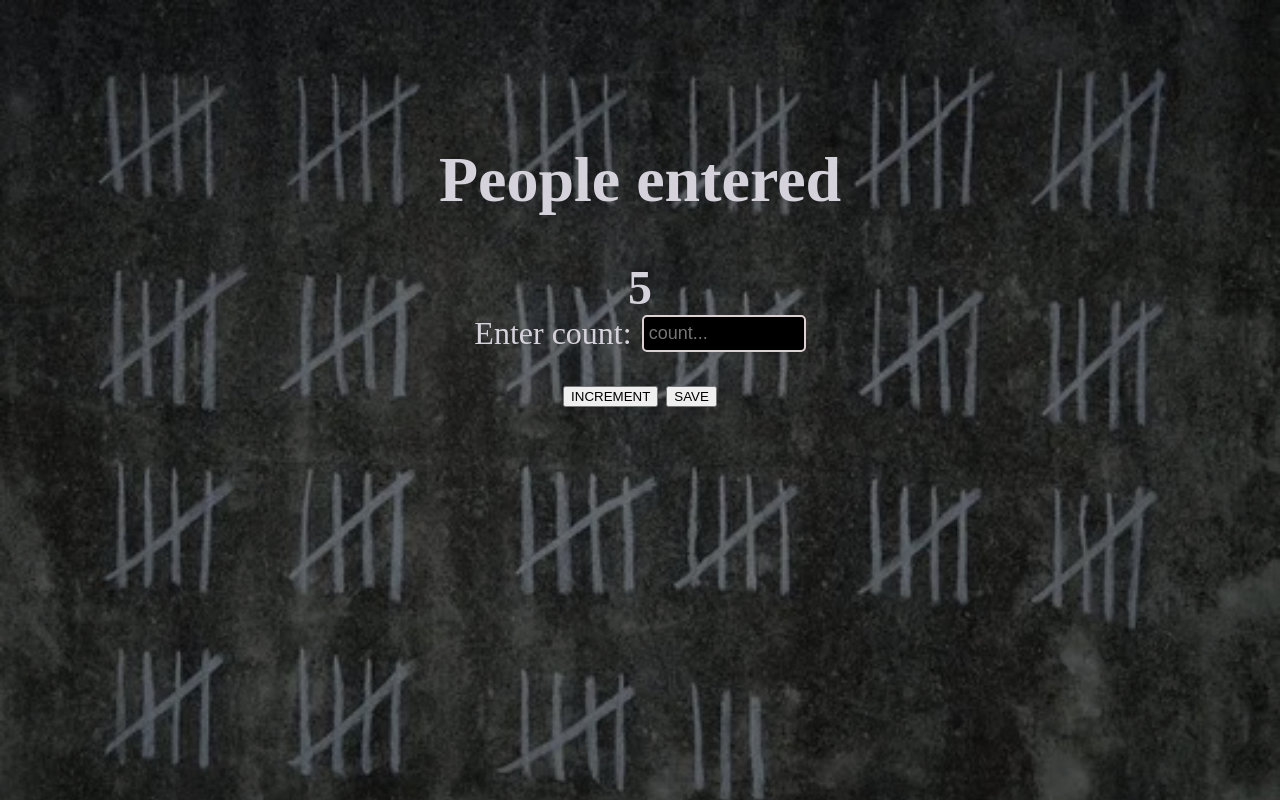
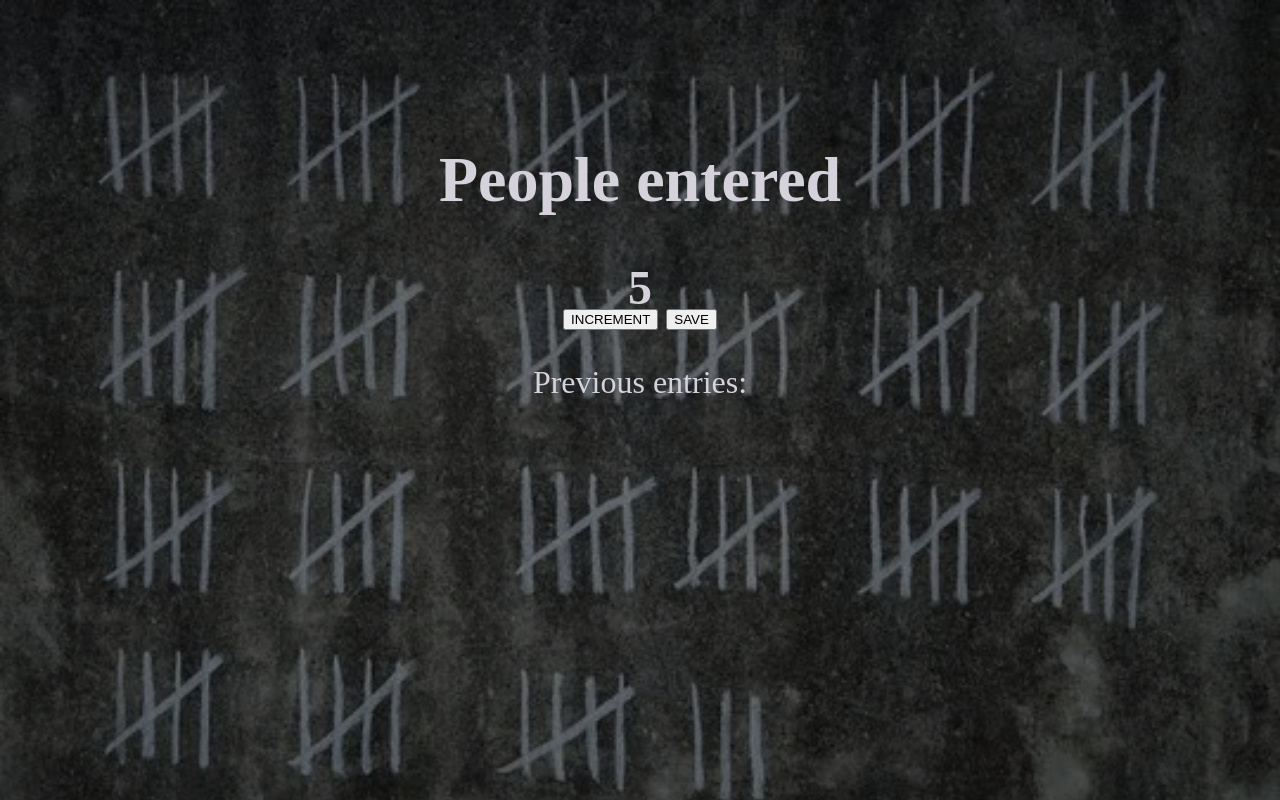
Before and after one commit to r-yaswanth-reddy/counting_numbers, a plain HTML site: page index.html in a window 1280 px wide. Drawn offline with Linux system fonts and the light colour scheme.

Commit message:
final html code

```diff
--- a/index.html
+++ b/index.html
@@ -12,13 +12,14 @@
             <h1 >People entered</h1>
             <h2 id = "count">0</h2>
         </div>
-        <div id="input">
-            <label for="enter_count" class="label">Enter count:</label>
-            <input type="number" id="enter_count" placeholder="count...">
+
+        <div class="button-grp">
+            <button id="increment-btn" onclick="increment()">INCREMENT</button>
+            <button id="save-btn" onclick="save()">SAVE</button>
         </div>
 
-        <button id="increment-btn">INCREMENT</button>
-        <button id="save-btn">SAVE</button>
+        <p id="Previous_entries">Previous entries:</p>
+
     </div>
     <script src="index.js"></script>
 </body>
```
